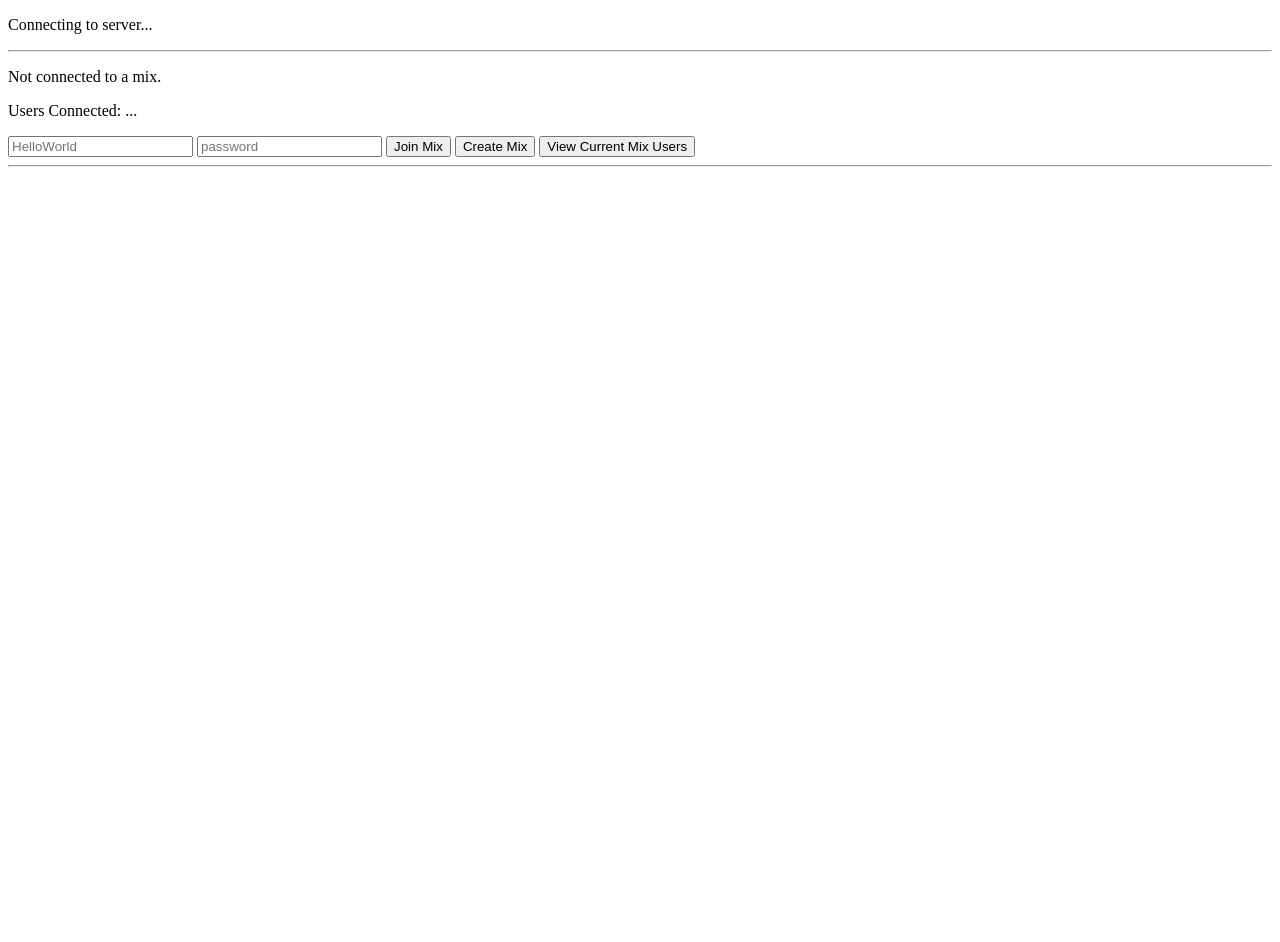
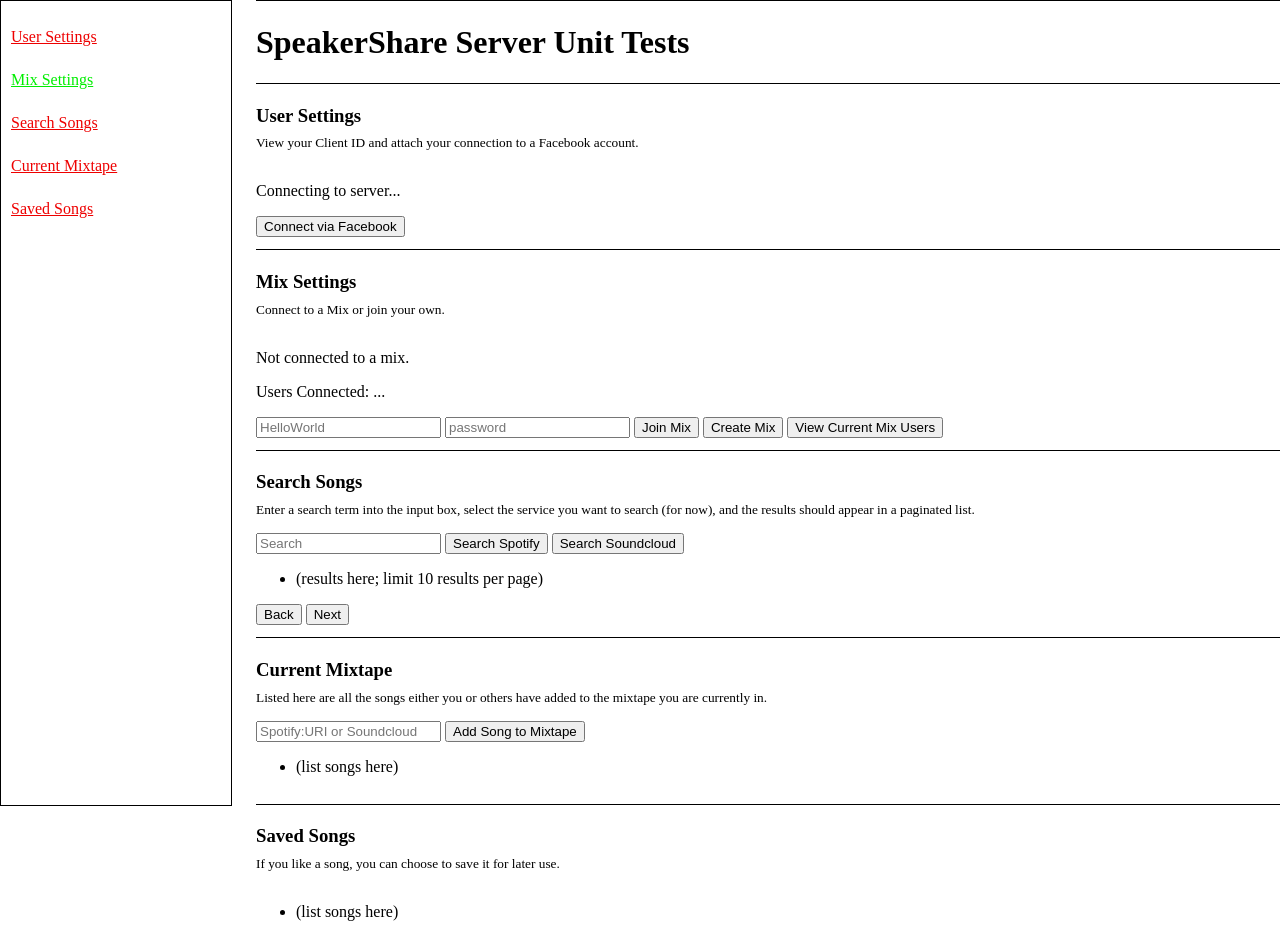
Before and after one commit to baconmcshakin/speakerShare, a website: page public/index.html in a window 1280 px wide. Before the commit the page ends 800 px from the top, so only its background shows below. Drawn offline with nearby package versions, Linux system fonts and the light colour scheme; no server answers.

Commit message:
added new socket endpoints and cleaned up create/joinMix functions

```diff
--- /dev/null
+++ b/events/redis.js
@@ -0,0 +1,3 @@
+module.exports = (rt, socket) => {
+// keep socket events and redis server synced.
+}
--- a/index.js
+++ b/index.js
@@ -2,7 +2,6 @@ const port = process.env.port || 3000;
 
 const path = require('path');
 const express = require('express');
-const bluebird = require('bluebird');
 const app = express();
 const http = require('http').Server(app);
 const rt = require('socket.io')(http, {
--- a/public/index.html
+++ b/public/index.html
@@ -6,14 +6,71 @@
 <head>
   <title>Server Unit Tests</title>
 <style>
-
+  html, body {
+    margin: 0;
+    padding: 0;
+    border: 0;
+    display: block;
+  }
+  small {
+    margin-top: -10px;
+    display: block;
+    padding-bottom: 15px;
+  }
+  div {
+    border-top: 1px solid black;
+    padding: 2px 0;
+    margin-bottom: 10px;
+  }
+  .complete, .complete:visited {
+    color: #00ee00;
+  }
+  .incomplete, .incomplete:visited {
+    color: #ee0000;
+  }
+  #sidebar {
+    width: 18%;
+    display: inline-block;
+    position: fixed;
+    height: 100%;
+    vertical-align: top;
+    border: 1px solid black;
+  }
+  #sidebar a {
+    display: block;
+    margin: 25px 10px;
+  }
+  #content {
+    width: 80%;
+    display: inline-block;
+    margin-left: 20%;
+    height: 100%;
+    vertical-align: top;
+  }
 </style>
 </head>
 
 <body>
+  <div id="sidebar">
+    <a class="incomplete" href="#userSection">User Settings</a>
+    <a class="complete" href="#mixSection">Mix Settings</a>
+    <a class="incomplete" href="#searchSection">Search Songs</a>
+    <a class="incomplete" href="#tapeSection">Current Mixtape</a>
+    <a class="incomplete" href="#savedSection">Saved Songs</a>
+  </div>
+  <div id="content">
+    <h1>SpeakerShare Server Unit Tests</h1>
+    <div id="userSection">
+      <h3 >User Settings</h3>
+      <small>View your Client ID and attach your connection to a Facebook account.</small>
+
       <p id="serverMsg">Connecting to server...</p>
+      <button id="connectFB">Connect via Facebook</button>
+    </div>
 
-  <hr />
+    <div id="mixSection">
+      <h3 >Mix Settings</h3>
+      <small>Connect to a Mix or join your own.</small>
 
       <p id="mixName">Not connected to a mix.</p>
       <p id="userList">Users Connected: ...</p>
@@ -22,8 +79,45 @@
       <button id="joinMix">Join Mix</button>
       <button id="createMix">Create Mix</button>
       <button id="viewMixUsers">View Current Mix Users</button>
+    </div>
 
-  <hr />
+    <div id="searchSection">
+      <h3 >Search Songs</h3>
+      <small>Enter a search term into the input box, select the service you want to search (for now), and the results should appear in a paginated list.</small>
+
+      <input type="text" id="searchBox" name="searchBox" placeholder="Search">
+      <button id="spotify">Search Spotify</button>
+      <button id="soundcloud">Search Soundcloud</button>
+
+      <ul id="searchResults">
+        <li>(results here; limit 10 results per page)</li>
+      </ul>
+
+      <button id="">Back</button>
+      <button id="">Next</button>
+    </div>
+
+    <div id="tapeSection">
+      <h3 >Current Mixtape</h3>
+      <small>Listed here are all the songs either you or others have added to the mixtape you are currently in.</small>
+
+      <input type="text" id="" name="" placeholder="Spotify:URI or Soundcloud">
+      <button id="">Add Song to Mixtape</button>
+
+      <ul id="mixtape">
+        <li>(list songs here)</li>
+      </ul>
+    </div>
+
+    <div id="savedSection">
+      <h3 >Saved Songs</h3>
+      <small>If you like a song, you can choose to save it for later use.</small>
+
+      <ul>
+        <li>(list songs here)</li>
+      </ul>
+    </div>
+  </div>
 
   <script src="https://cdnjs.cloudflare.com/ajax/libs/socket.io/2.0.3/socket.io.js"></script>
   <script>
@@ -85,13 +179,13 @@
        currentMix = document.getElementById("setMixName").value || "HelloWorld";
        mixPass = document.getElementById("setMixPass").value;
        let req = {
-         "newMix": true,
          "name": currentMix,
          "password": mixPass
        };
 
-       rt.emit("join mix", req, (res) => {
-         if (res.code === 200) {
+       rt.emit("create mix", req, (res) => {
+         console.log(res);
+         if (res === true) {
            document.getElementById("mixName").innerText = `Current Mix: ${ currentMix }`;
          } else {
            document.getElementById("mixName").innerText = `Failed to join ${ currentMix }`;
```
Also changed, not shown: db.js (+23 -15 lines), events/index.js (+17 -1 lines), events/mixtape.js (+132 -36 lines). Lines whose indentation alone changed are shown as unchanged.
